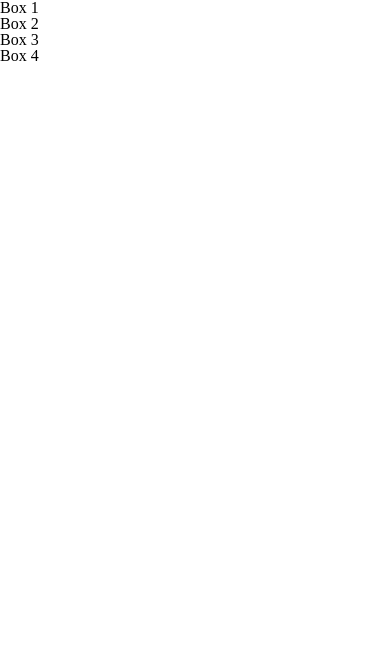
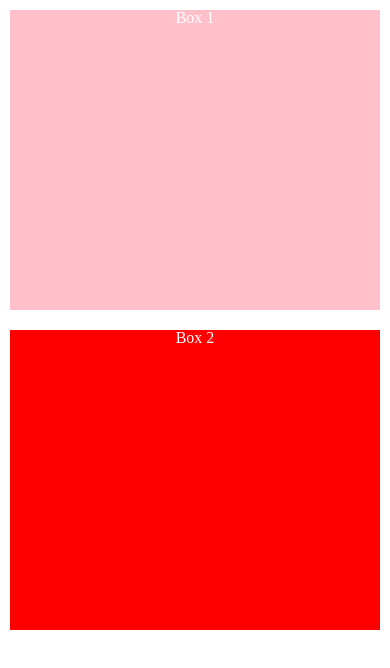
Before and after one commit to xIzzu6/antonucci_isabella_mediaQuery, a plain HTML site: page index.html in a window 390 px wide. Drawn offline with Linux system fonts and the light colour scheme.

Commit message:
mobile CSS done

```diff
--- a/css/main.css
+++ b/css/main.css
@@ -2,3 +2,43 @@
 {
 	display: none;
 }
+
+.container
+{
+	margin: 0 auto;
+	max-width: 1140px;
+}
+
+#mobile
+{
+	display: flex;
+	flex-direction: column;
+}
+
+#box1
+{
+	background-color: pink;
+	color: #fff;
+	text-align: center;
+	height: 300px;
+	margin: 10px;
+}
+
+#box2
+{
+	background-color: red;
+	color: #fff;
+	text-align: center;
+	height: 300px;
+	margin: 10px;
+}
+
+#box3
+{
+	display: none;
+}
+
+#box4
+{
+	display: none;
+}
--- a/index.html
+++ b/index.html
@@ -12,12 +12,12 @@
 		<!-- Content Goes Here -->
 		<div class="container">
 			<section id="mobile">
-				<section class="box1">Box 1</section>
-				<section class="box2">Box 2</section>
+				<section id="box1">Box 1</section>
+				<section id="box2">Box 2</section>
 			</section>
 			<section id="desktop">
-				<section class="box3">Box 3</section>
-				<section class="box4">Box 4</section>
+				<section id="box3">Box 3</section>
+				<section id="box4">Box 4</section>
 			</section>
 		</div>
 		<script href="js/main.js"></script>
```
